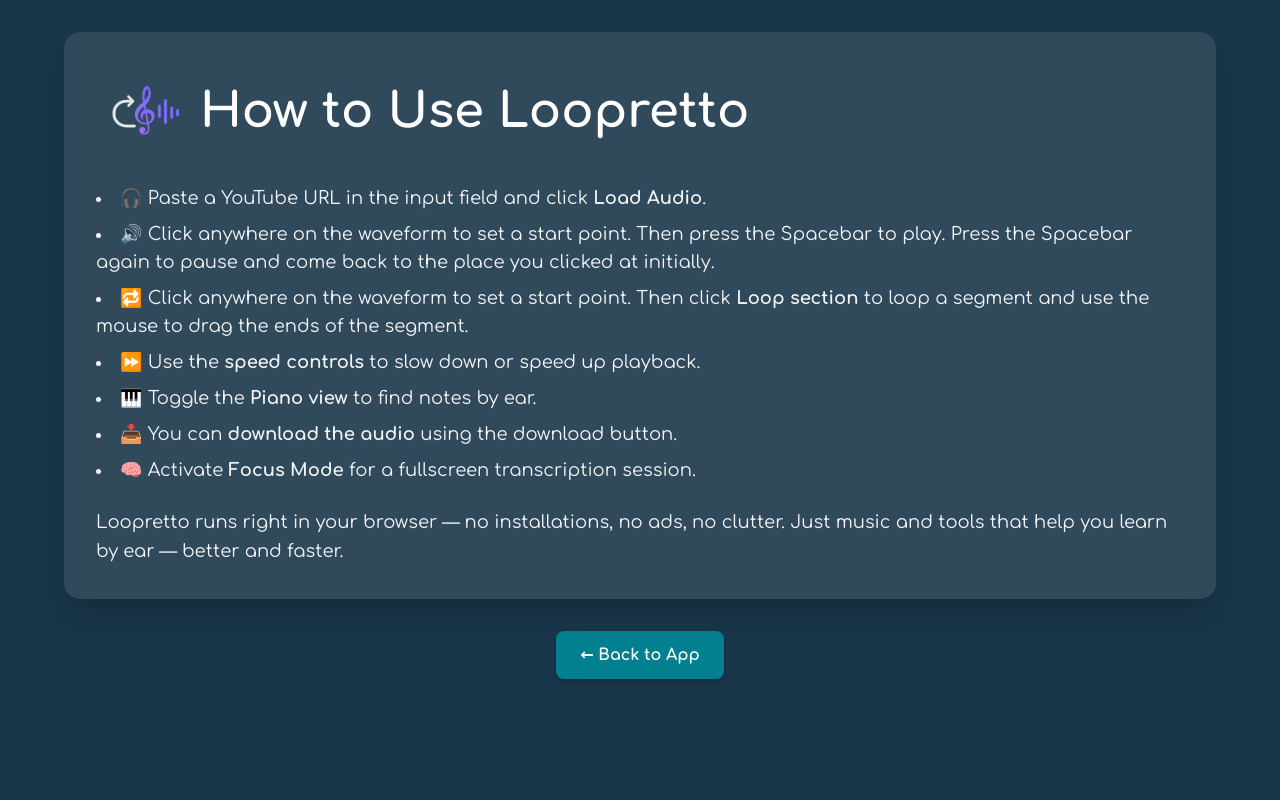
After one commit to cristiangabriel88/loopretto, a Flask app: page /howto in a window 1280 px wide. The commit adds this page. Run offline with Flask 3, Linux system fonts and the light colour scheme; some libraries are stand-ins or nearby versions.

Commit message:
howto page

```diff
--- a/app.py
+++ b/app.py
@@ -12,6 +12,10 @@
 @app.route('/')
 def index():
     return render_template('index.html')
+
+@app.route('/howto')
+def howto():
+    return render_template('howto.html')
 
 @app.route('/about')
 def about():
--- /dev/null
+++ b/templates/howto.html
@@ -0,0 +1,80 @@
+<!DOCTYPE html>
+<html lang="en">
+  <head>
+    <meta charset="UTF-8" />
+    <meta name="viewport" content="width=device-width, initial-scale=1.0" />
+    <title>About Loopretto</title>
+    <script src="https://cdn.tailwindcss.com"></script>
+    <link rel="preconnect" href="https://fonts.googleapis.com" />
+    <link rel="preconnect" href="https://fonts.gstatic.com" crossorigin />
+    <link
+      href="https://fonts.googleapis.com/css2?family=Comfortaa:wght@300..700&display=swap"
+      rel="stylesheet"
+    />
+    <style>
+      body {
+        font-family: "Comfortaa", cursive;
+        background: rgb(25, 53, 73);
+      }
+    </style>
+  </head>
+  <body class="text-white min-h-screen p-8">
+    <div
+      class="max-w-6xl mx-auto bg-white bg-opacity-10 backdrop-blur-md rounded-2xl p-8 shadow-xl"
+    >
+      <div class="flex justify-left items-center mb-6">
+        <img
+          src="{{ url_for('static', filename='images/transparent-icon.png') }}"
+          alt="Loopretto Icon"
+          class="w-24 h-24"
+        />
+        <h1 class="text-5xl font-bold text-white ml-2">How to Use Loopretto</h1>
+      </div>
+
+      <!-- <h2 class="text-3xl font-semibold mb-4 mt-8 text-white">Key Features</h2> -->
+      <ul class="text-lg list-disc list-inside text-gray-100 space-y-2">
+        <li>
+          🎧 Paste a YouTube URL in the input field and click
+          <strong>Load Audio</strong>.
+        </li>
+        <li>
+          🔊 Click anywhere on the waveform to set a start point. Then press the
+          Spacebar to play. Press the Spacebar again to pause and come back to
+          the place you clicked at initially.
+        </li>
+        <li>
+          🔁 Click anywhere on the waveform to set a start point. Then click
+          <strong>Loop section</strong> to loop a segment and use the mouse to
+          drag the ends of the segment.
+        </li>
+        <li>
+          ⏩ Use the <strong>speed controls</strong> to slow down or speed up
+          playback.
+        </li>
+        <li>🎹 Toggle the <strong>Piano view</strong> to find notes by ear.</li>
+        <li>
+          📥 You can <strong>download the audio</strong> using the download
+          button.
+        </li>
+        <li>
+          🧠 Activate <strong>Focus Mode</strong> for a fullscreen transcription
+          session.
+        </li>
+      </ul>
+
+      <p class="text-lg mt-6 text-gray-100 leading-relaxed">
+        Loopretto runs right in your browser — no installations, no ads, no
+        clutter. Just music and tools that help you learn by ear — better and
+        faster.
+      </p>
+    </div>
+    <div class="mt-8 text-center">
+      <a
+        href="/"
+        class="inline-block bg-[#028090] text-white font-bold px-6 py-3 rounded-lg shadow-md hover:bg-[#2980b9] transition duration-300"
+      >
+        ← Back to App
+      </a>
+    </div>
+  </body>
+</html>
--- a/templates/index.html
+++ b/templates/index.html
@@ -61,7 +61,7 @@
               <li>
                 <a href="#" id="zen-mode" class="text-center">Focus Mode</a>
               </li>
-              <li><a href="#" class="text-center">How to</a></li>
+              <li><a href="howto" class="text-center">How to</a></li>
               <li><a href="about" class="text-center">About</a></li>
             </ul>
           </details>
```
Also changed, not shown: templates/about.html (+42 -2 lines).
